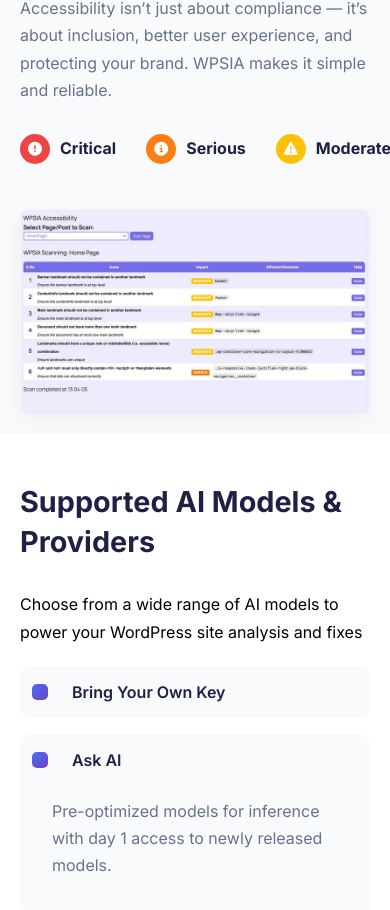
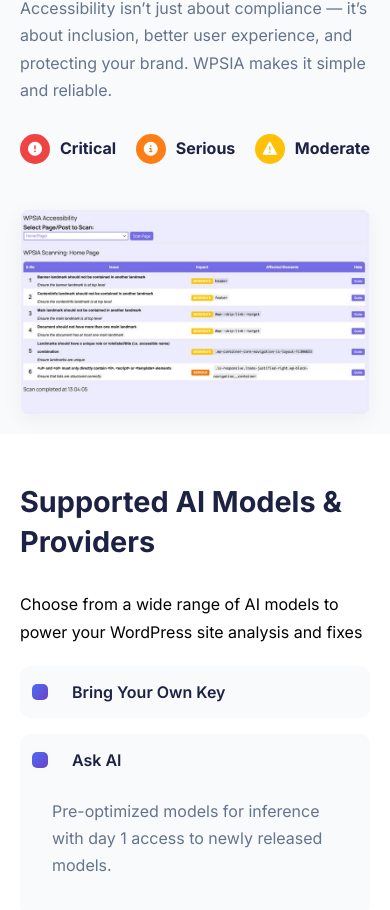
Before and after one commit to prathushan/wpsia-svelte, a SvelteKit app: page / in a window 390 px wide. Shown: the part 6870-7780 px from the top of the page. Built offline with nearby package versions, Linux system fonts and the light colour scheme.

Commit message:
accessibility icons gap set2

```diff
--- a/src/app.css
+++ b/src/app.css
@@ -1247,4 +1247,7 @@
     .hero .container .hero-content .hero-title {
   font-size: 1.6rem !important;
 }
+    .uat-icon-dev {
+        gap: 15px;
+    }
 }
```
